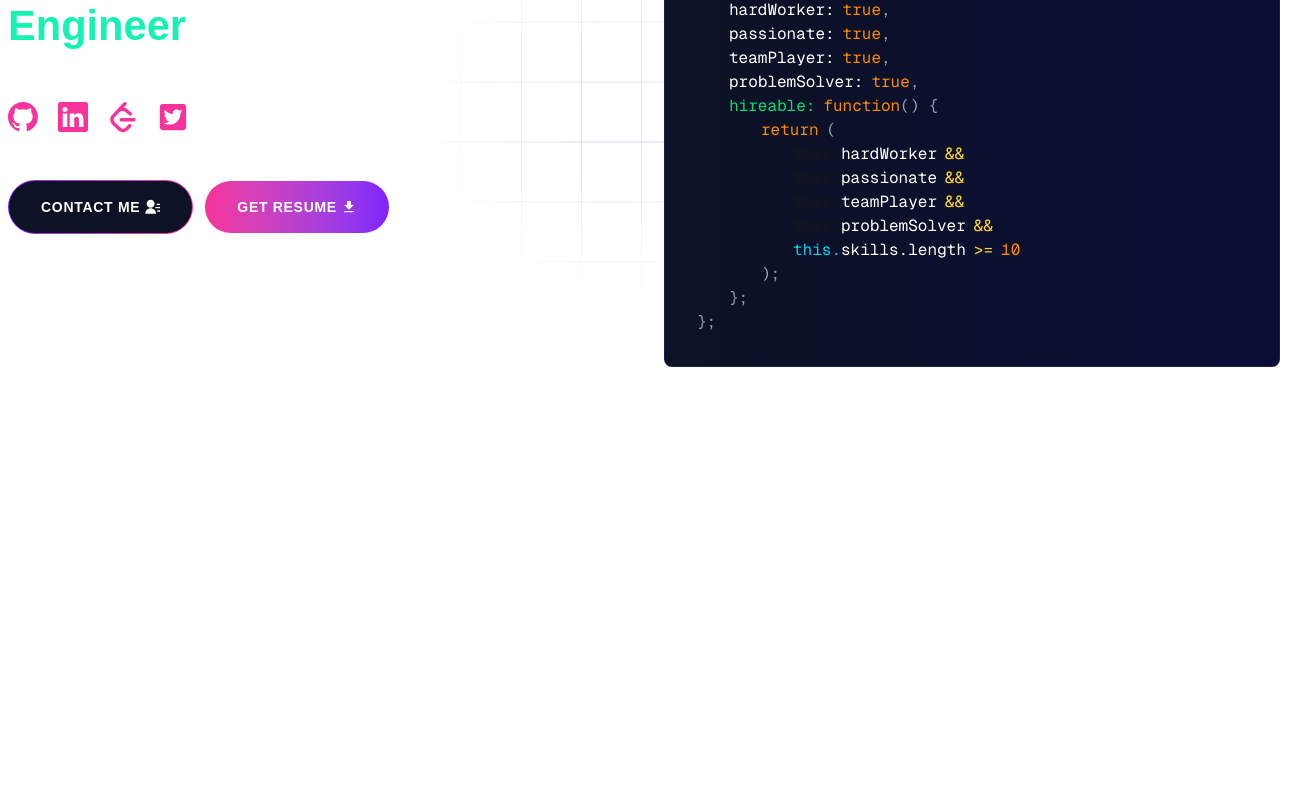
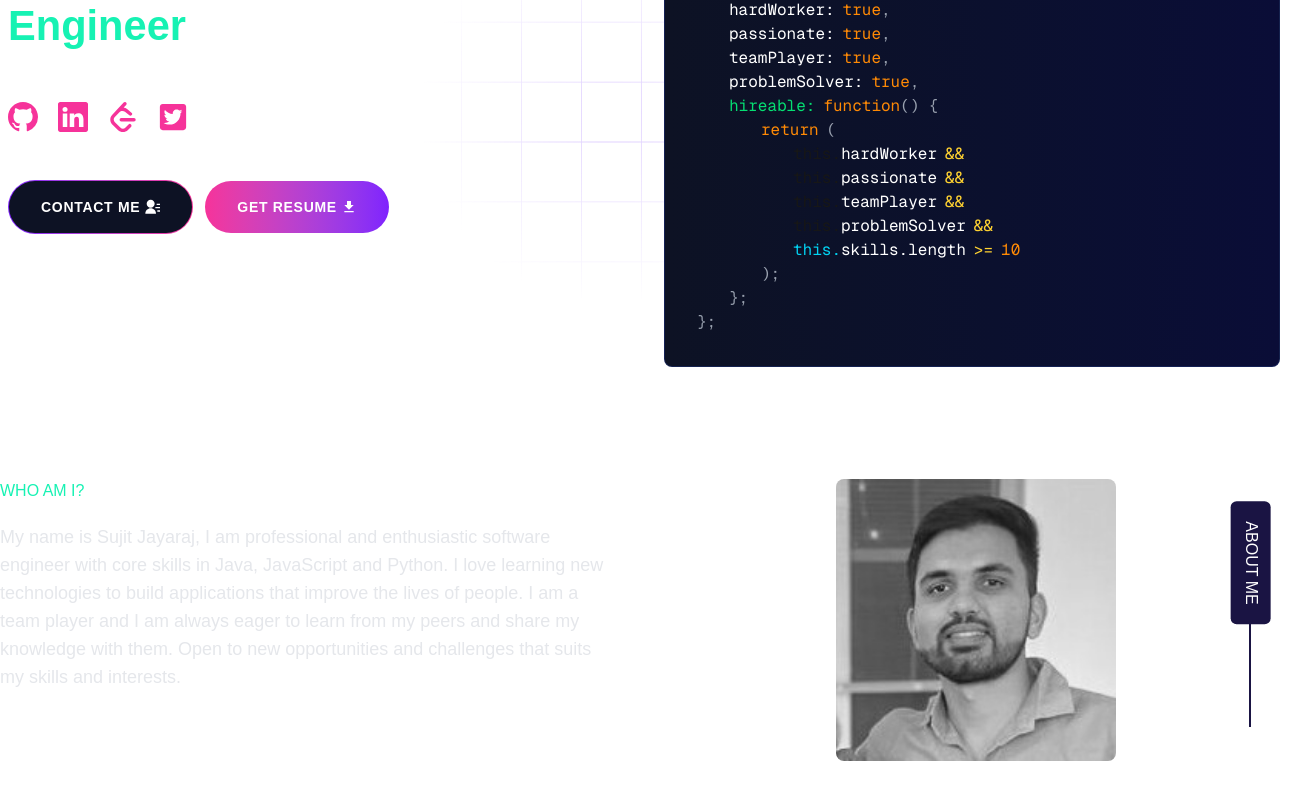
Before and after one commit to sujitjayaraj/Portfolio, a Next.js app: page / in a window 1280 px wide. Shown: the part 258-1058 px from the top of the page, 1312 px wide, since content can reach past the window. Before the commit the page ends 800 px from the top, so only its background shows below. Built offline with nearby package versions, Linux system fonts and the light colour scheme.

Commit message:
Added about me section

```diff
--- /dev/null
+++ b/app/components/about.tsx
@@ -0,0 +1,34 @@
+import personal from '../utils/data/personal';
+import Image from "next/image";
+
+export default function About() {
+    return (
+        <div id={"about"} className={"my-12 lg:my-16 relative"}>
+            <div className={"hidden lg:flex flex-col items-center absolute top-16 -right-8"}>
+                <span className={"bg-[#1a1443] w-fit text-white rotate-90 p-2 px-5 text-x1 rounded-md"}>
+                    ABOUT ME
+                </span>
+                <span className={"h-36 w-[2px] bg-[#1a1443]"}></span>
+            </div>
+            <div className={"grid grid-cols-1 lg:grid-cols-2 gap-8 lg:gap-16"}>
+                <div className={"order-2 lg:order-1"}>
+                    <p className={"font-medium mb-5 text-[#16f2b3] text-x1 uppercase"}>
+                        Who am I?
+                    </p>
+                    <p className={"text-gray-200 text-sm lg:text-lg"}>
+                        {personal.description}
+                    </p>
+                </div>
+                <div className={"flex justify-center order-1 lg:order-2"}>
+                    <Image
+                        src={personal.image}
+                        alt={personal.name}
+                        width={280}
+                        height={280}
+                        className={"rounded-lg transition-all duration-1000 grayscale hover:grayscale-0 hover:scale-110 cursor-pointer"}
+                    />
+                </div>
+            </div>
+        </div>
+    );
+}
--- a/app/page.tsx
+++ b/app/page.tsx
@@ -1,9 +1,11 @@
 import Hero from "@/app/components/hero";
+import About from "@/app/components/about";
 
 export default function Home() {
   return (
       <div>
         <Hero/>
+          <About/>
       </div>
   )
 }
```
Also changed, not shown: public/me.jpeg (added).
